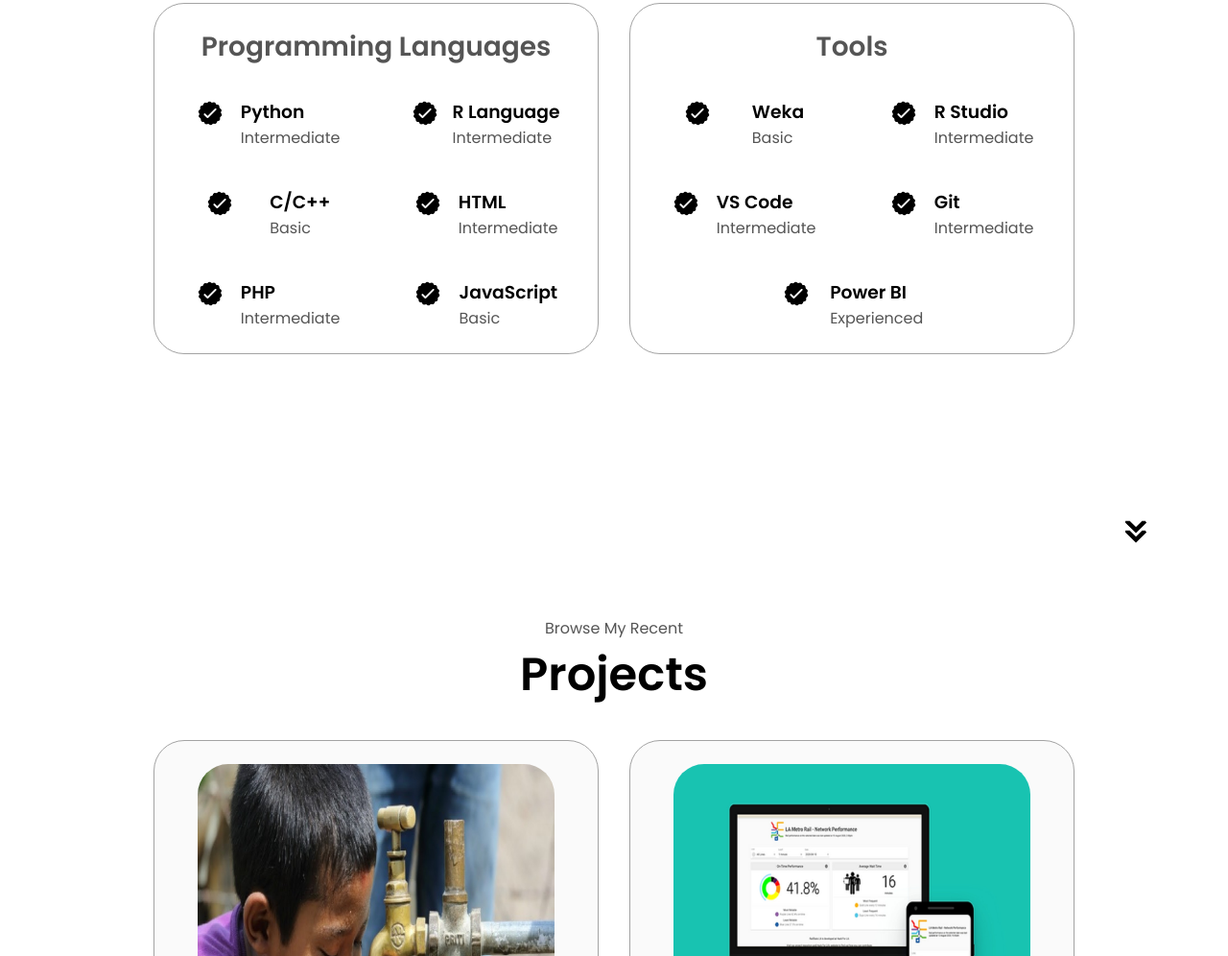
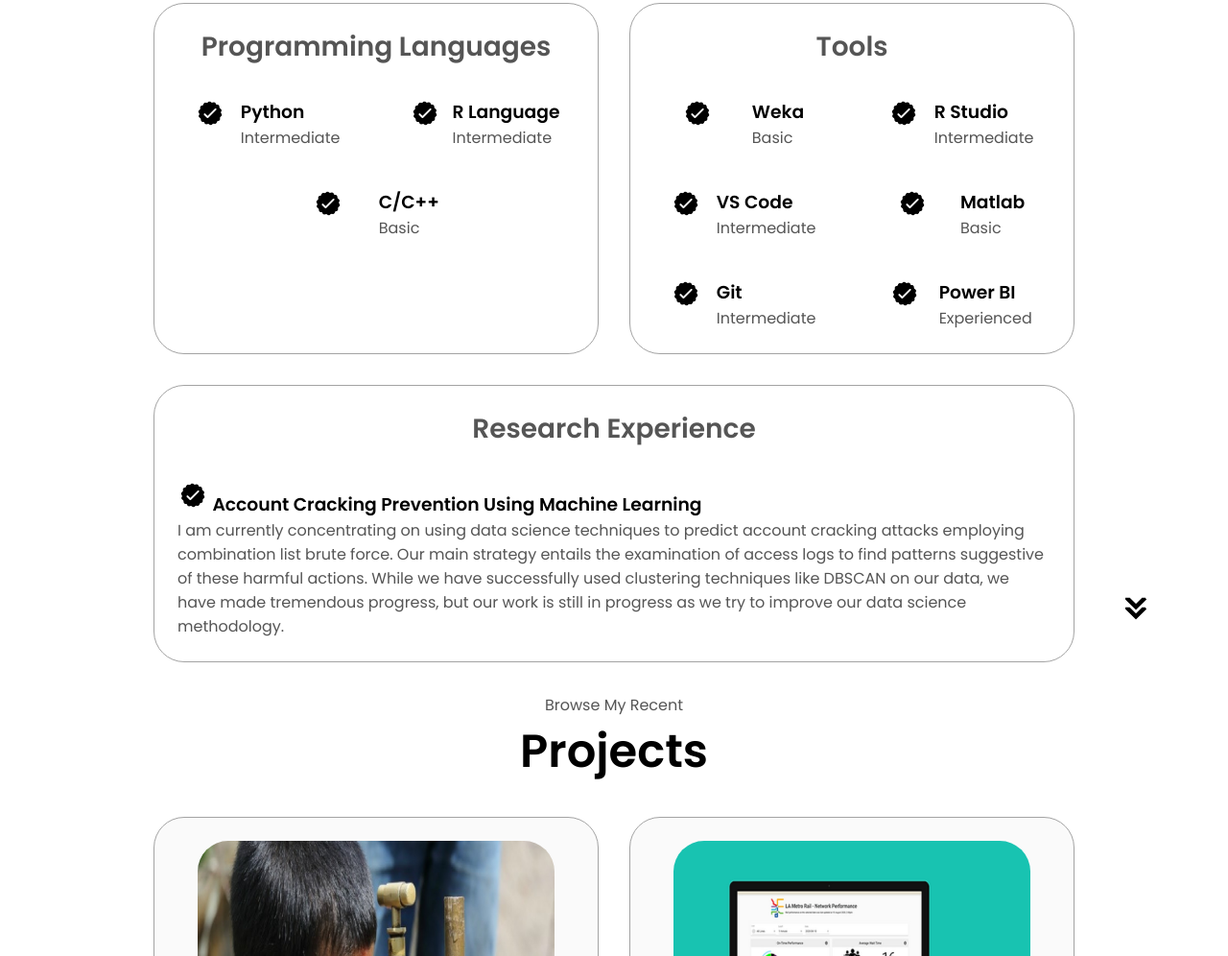
Before and after one commit to ShamimSiddiky/portfolio-shamim-siddiky, a plain HTML site: page index.html in a window 1280 px wide. Shown: the part 1822-2818 px from the top of the page at 96% size. Drawn offline with Linux system fonts and the light colour scheme.

Commit message:
Experience section

```diff
--- a/index.html
+++ b/index.html
@@ -114,27 +114,6 @@
                     <p>Basic</p>
                   </div>
                 </article>
-                <article>
-                    <img src="./assets/checkmark.png" alt="Experience icon" class="icon" />
-                    <div>
-                        <h3>HTML</h3>
-                        <p>Intermediate</p>
-                    </div>
-                </article>
-                <article>
-                  <img src="./assets/checkmark.png" alt="Experience icon" class="icon" />
-                  <div>
-                    <h3>PHP</h3>
-                    <p>Intermediate</p>
-                  </div>
-                </article>
-                <article>
-                  <img src="./assets/checkmark.png" alt="Experience icon" class="icon" />
-                  <div>
-                    <h3>JavaScript</h3>
-                    <p>Basic</p>
-                  </div>
-                </article>
               </div>
             </div>
             <div class="details-container">
@@ -162,6 +141,13 @@
                   </div>
                 </article>
                 <article>
+                  <img src="./assets/checkmark.png" alt="Experience icon" class="icon" />
+                <div>
+                  <h3>Matlab</h3>
+                  <p>Basic</p>
+                </div>
+              </article>
+                <article>
                     <img src="./assets/checkmark.png" alt="Experience icon" class="icon" />
                   <div>
                     <h3>Git</h3>
@@ -176,6 +162,17 @@
                   </div>
                 </article>
               </div>
+            </div>
+          </div>
+          <div class="details-container">
+            <h2 class="experience-sub-title">Research Experience</h2>
+            <div class="article-container">
+                <div>
+                  <h3> <img src="./assets/checkmark.png" alt="Experience icon" class="icon" /> Account Cracking Prevention Using Machine Learning </h3>
+                  <p>I am currently concentrating on using data science techniques to predict account cracking attacks employing combination list brute force. Our main
+                    strategy entails the examination of access logs to find patterns suggestive of these harmful actions. While we have successfully used clustering techniques
+                    like DBSCAN on our data, we have made tremendous progress, but our work is still in progress as we try to improve our data science methodology. </p>
+                </div>
             </div>
           </div>
         </div>
```
